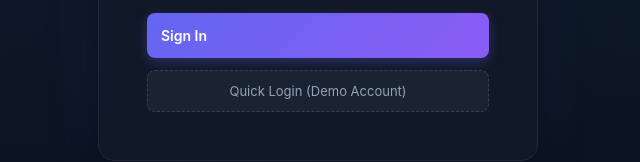
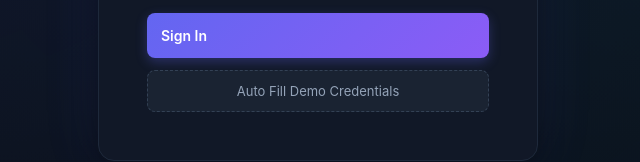
Before and after one commit to eakarsu/AIEsportsPerformanceAnalyzer, a React (Create React App) app in the folder frontend/: page /login in a window 1280 px wide. Shown: the part 533-695 px from the top of the page, without its empty margins (322-962 px from the left). Built offline with nearby package versions, Linux system fonts and the light colour scheme; no server answers.

Commit message:
Commit pending workspace changes

```diff
--- a/frontend/package.json
+++ b/frontend/package.json
@@ -2,7 +2,7 @@
   "name": "ai-esports-performance-analyzer",
   "version": "1.0.0",
   "private": true,
-  "proxy": "http://localhost:3411",
+  "proxy": "http://localhost:30242",
   "dependencies": {
     "axios": "^1.6.7",
     "react": "^18.2.0",
--- a/frontend/src/pages/Login.js
+++ b/frontend/src/pages/Login.js
@@ -74,7 +74,7 @@ function Login() {
         </form>
 
         <button className="quick-login-btn" type="button" onClick={handleQuickLogin}>
-          Quick Login (Demo Account)
+          Auto Fill Demo Credentials
         </button>
       </div>
     </div>
```
